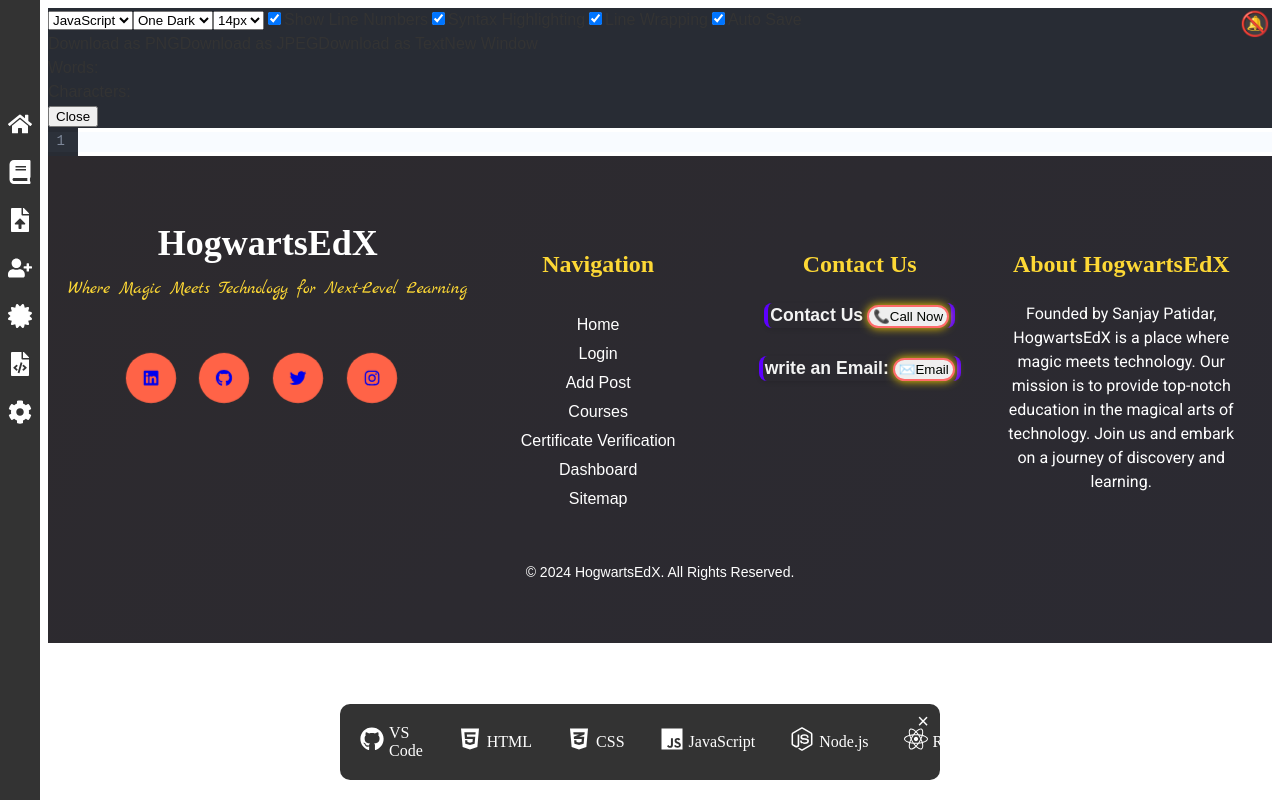
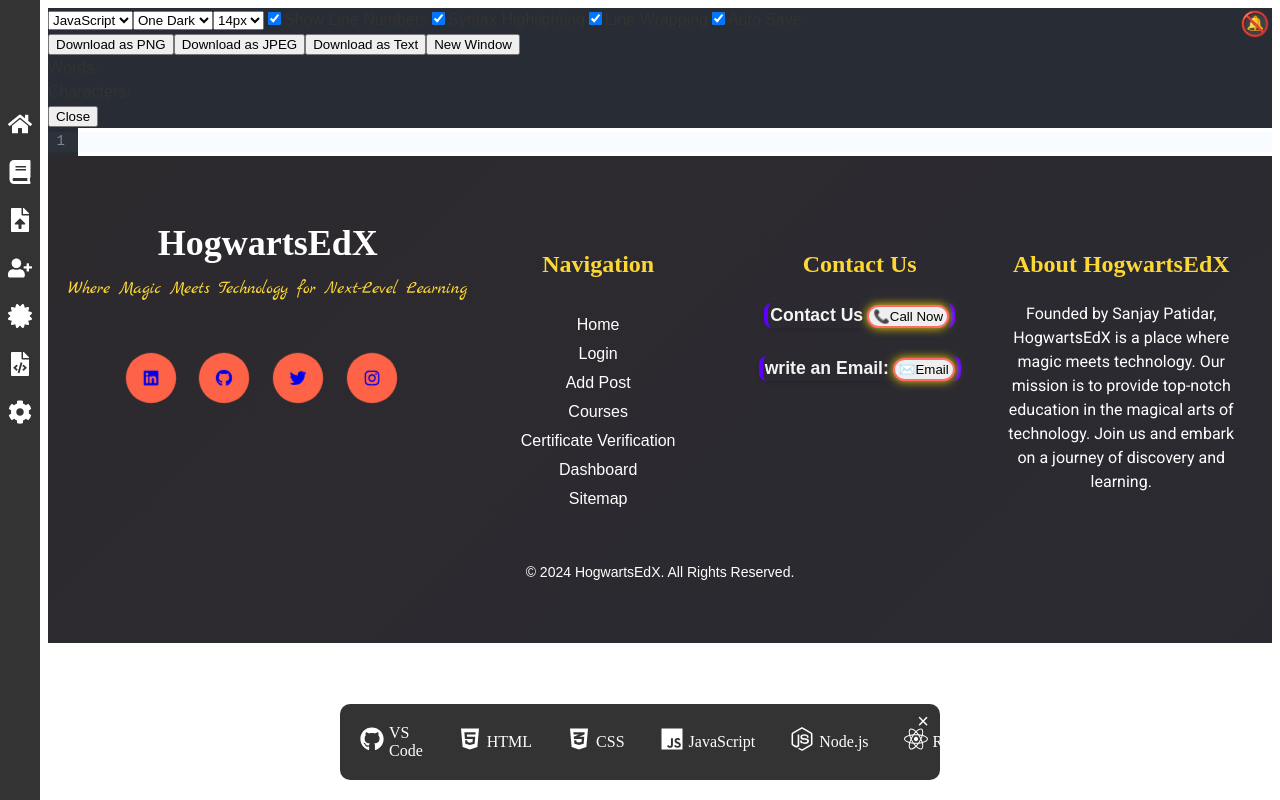
Before and after one commit to hello-developer-sanjay/LearnAndShare-Collaborative-Learning-Expert-Tutorials-and-User-Blogs, a React (Vite) app in the folder frontend/: page /editor in a window 1280 px wide. Built offline with nearby package versions, Linux system fonts and the light colour scheme; no server answers; a web font is replaced by a local one.

Commit message:
Update CodeEditor.jsx

```diff
--- a/frontend/src/components/CodeEditor.jsx
+++ b/frontend/src/components/CodeEditor.jsx
@@ -211,12 +211,12 @@ const CodeEditor = () => {
           Auto Save
         </label>
       </motion.div>
-      <div className="buttonz-container">
-        <buttonz onClick={() => handleDownload('png')}>Download as PNG</buttonz>
-        <buttonz onClick={() => handleDownload('jpeg')}>Download as JPEG</buttonz>
-        <buttonz onClick={handleDownloadTextFile}>Download as Text</buttonz>
-        <buttonz onClick={addNewWindow}>New Window</buttonz>
-      </div>
+     <div className="buttonz-container">
+          <button className="buttonz" onClick={() => handleDownload('png')}>Download as PNG</button>
+          <button className="buttonz" onClick={() => handleDownload('jpeg')}>Download as JPEG</button>
+          <button className="buttonz" onClick={handleDownloadTextFile}>Download as Text</button>
+          <button className="buttonz" onClick={addNewWindow}>New Window</button>
+        </div>
       <div className="code-windows">
         {windows.map((window) => (
           <motion.div
```
